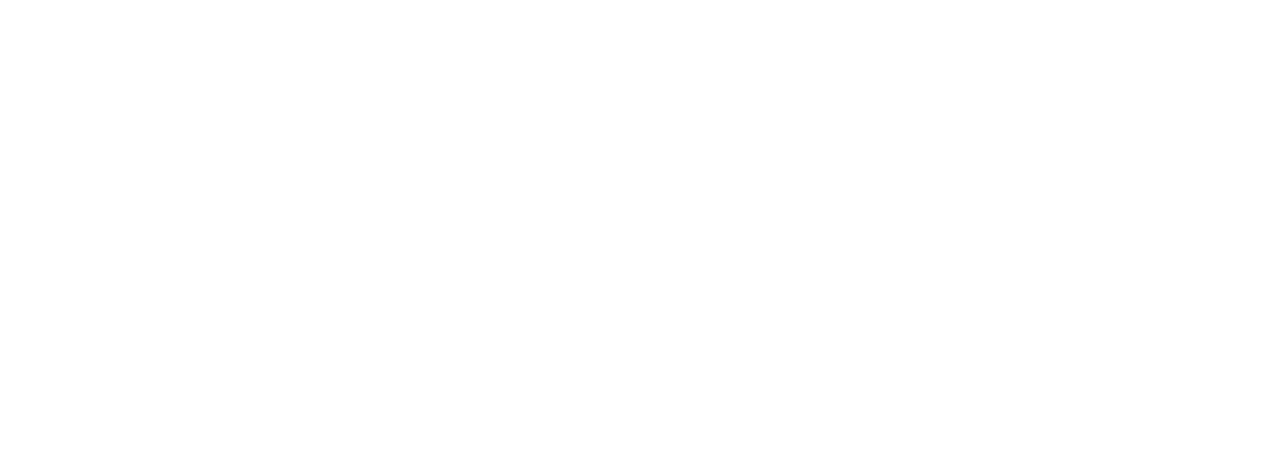
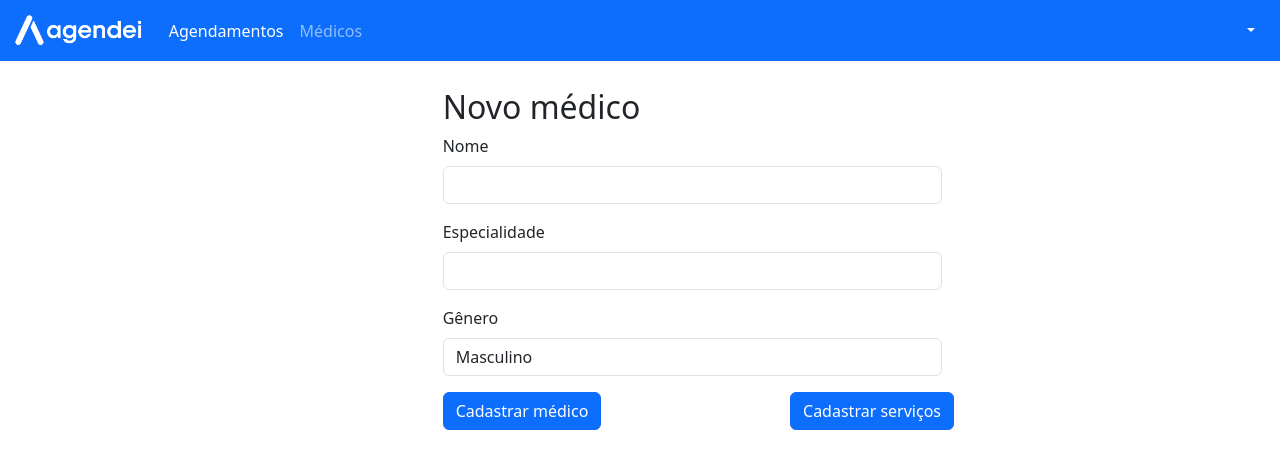
Before and after one commit to AlexandreIr/agendai_admin_web, a React (Vite) app in the folder agendei-web/: page /doctor/add in a window 1280 px wide. Before the commit this address had no page. Shown: the top 468 px of the page. Built offline with nearby package versions, Linux system fonts and the light colour scheme.

Commit message:
feat: DoctorsAdd created

```diff
--- a/agendei-web/src/pages/doctors/doctors.jsx
+++ b/agendei-web/src/pages/doctors/doctors.jsx
@@ -1,6 +1,7 @@
 import { useEffect, useState } from "react";
 import api from "../../constants/api";
 import Navbar from "../../components/navbar/navbar";
+import { useNavigate } from "react-router-dom";
 
 function Doctors() {
     const [doctors, setDoctors] = useState([]);
@@ -8,6 +9,7 @@
     const [loading, setLoading] = useState(true);
     const [filters, setFilters] = useState({});
     const [filteredDoctors, setFilteredDoctors] = useState([]);
+    const navigate = useNavigate();
 
     const fetchDoctors = async () => {
         try {
@@ -23,7 +25,7 @@
     }
 
     const OpenNewDoctor = () => {
-        alert('Você clicou')
+        navigate('/doctor/add');
     }
 
     const SelectSpecialty = () => {
@@ -33,7 +35,7 @@
                 specialties.push(doctor.specialty);
             }
         })
-        setSpecialty(specialties);
+        setSpecialty(specialties.sort());
     }
 
     const DefineFilters = (e) =>{
@@ -43,19 +45,25 @@
 
     const HandleFilters = () =>{
         let filtered = [...doctors];
-        if(filters.specialty!=''){
+        if(filters.specialty){
             filtered = filtered.filter(doctor => doctor.specialty === filters.specialty);
         }
-        if(filters.name!=''){
-            filtered = filtered.filter(doctor => doctor.name.includes(filters.name));
+        if(filters.name){
+            filtered = filtered.filter(doctor => doctor.name.toLowerCase().includes(filters.name.toLowerCase()));
         }
         setFilteredDoctors(filtered);
     }
 
-    const HandleDelete = async () =>{
-        const response = await api.delete('/doctors?=name');
-        if(response.data){
-            setDoctors(doctors.filter(doctor => doctor.name !== name));
+    const HandleDelete = async (id_doctor) =>{
+        if(window.confirm('Tem certeza que deseja excluir o médico?')){
+            try{
+                const response = await api.delete(`/doctors/${id_doctor}`);
+                if(response.data){
+                    setFilteredDoctors(doctors.filter(doctor => doctor.id_doctor != id_doctor));
+                }
+            } catch (error) {
+                console.log(error);
+            }
         }
     }
 
@@ -101,14 +109,14 @@
             <tbody>
         {filteredDoctors.map(doctor => {
             return (
-            <tr key={doctor.id}>
+            <tr key={doctor.id_doctor}>
                 <td>{doctor.name}</td>
                     <td>{doctor.specialty}</td>
                         <td className="col-buttons ps-5 d-flex gap-2 justify-content-end ">
                             <button className="btn btn-primary">
                                 <i className="bi bi-pencil-square"></i>
                             </button>
-                            <button className="btn btn-danger" onClick={HandleDelete(doctor.name)}>
+                            <button className="btn btn-danger" onClick={() => HandleDelete(doctor.id_doctor)}>
                                 <i className="bi bi-trash3"></i>
                             </button>
                         </td>
--- /dev/null
+++ b/agendei-web/src/pages/doctorsAdd/DoctorsAdd.jsx
@@ -0,0 +1,84 @@
+import { useNavigate, useParams } from "react-router-dom";
+import Navbar from "../../components/navbar/navbar";
+import { useState } from "react";
+import api from "../../constants/api";
+
+function DoctorsAdd() {
+    const [isVisible, setIsvisible] = useState(false);
+    const [doctorInfo, setDocotorInfo] = useState({
+        icon:'male'
+    });
+
+    const navigation = useNavigate();
+
+    const {id_doctor} = useParams();
+
+    const handleDocotorInfo = (e) => {
+        const {name, value} = e.target;
+        setDocotorInfo({...doctorInfo, [name]: value.trim()});
+    }
+
+    const handleDoctorCreation = async (e) => {
+        e.preventDefault();
+        try{
+            console.log(doctorInfo);
+            const response = await api.post('/doctors', doctorInfo);
+            if(response.data){
+                console.log(response.data);
+                alert('Médico cadastrado com sucesso');
+            }
+            navigation('/doctors');
+        } catch (error) {
+            console.log(error);
+        }
+    }
+    return (
+        <>
+            <Navbar />
+            <div className="container-fluid mt-page">
+                <div  className="row col-lg-5 offset-lg-4">
+                    <div className="col-12 mt-2">
+                        <h2>{id_doctor ? "Editar médico" : "Novo médico"}</h2>
+                    </div>
+                    <div className="col-12 position-relative">
+                        <form>
+                            <div className="mb-3">
+                                <label htmlFor="name" className="form-label">Nome</label>
+                                <input type="text" className="form-control" id="name" name="name" aria-describedby="name" onChange={handleDocotorInfo} />
+                            </div>
+                            <div className="mb-3">
+                                <label htmlFor="speciality" className="form-label">Especialidade</label>
+                                <input type="text" className="form-control" id="speciality" name = "speciality" aria-describedby="specialty" onChange={handleDocotorInfo}/>
+                            </div>
+                            <div className="mb-3">
+                                <label htmlFor="icon" className="form-label">Gênero</label>
+                                <select name="icon" id="icon" className="form-control" onChange={handleDocotorInfo}>
+                                    <option value="male">Masculino</option>
+                                    <option value="female">Feminino</option>
+                                </select>
+                            </div>
+                            <div className="mb-3 position-absolute end-0">
+                                <button className="btn btn-primary" onClick={() => setIsvisible(!isVisible)} type="button">Cadastrar serviços</button>
+                                {isVisible && (
+                                    <form action="">
+                                        <div className="mb-3">
+                                            <label htmlFor="service" className="form-label">Serviço</label>
+                                            <input type="text" className="form-control" id="service" name="service" aria-describedby="service" />
+                                        </div>
+                                        <div className="mb-3">
+                                            <label htmlFor="service" className="form-label">Preço</label>
+                                            <input type="text" className="form-control" id="price" name="price" aria-describedby="price" />
+                                        </div>
+                                    </form>
+                                )}
+                            </div>
+                            <button type="submit" className="btn btn-primary" onClick={handleDoctorCreation}>Cadastrar médico</button>
+                        </form>
+                    </div>
+                </div>
+            </div>
+        </>
+    )
+}
+
+export default DoctorsAdd;
--- a/agendei-web/src/routering.jsx
+++ b/agendei-web/src/routering.jsx
@@ -4,6 +4,7 @@
 import Appointments from "./pages/appointments/appointments";
 import AppoitnmentsAdd from "./pages/appointmentsAdd/AppointmentsAdd";
 import Doctors from "./pages/doctors/doctors";
+import DoctorsAdd from "./pages/doctorsAdd/DoctorsAdd";
 function Routering() {
   return (
     <BrowserRouter>
@@ -14,6 +15,8 @@
         <Route path="/appointment-edit/:id_appointment" element={<AppoitnmentsAdd />}  key={4}/>
         <Route path="/appointments/add" element={<AppoitnmentsAdd />} key={5}/>
         <Route path="/doctors" element={<Doctors />} key={6}/>
+        <Route path="/doctor/add" element={<DoctorsAdd />} key={7}/>
+        <Route path="/doctor-edit/:id_doctor" element={<DoctorsAdd />} key={7}/>
       </Routes>
     </BrowserRouter>
   )
```
